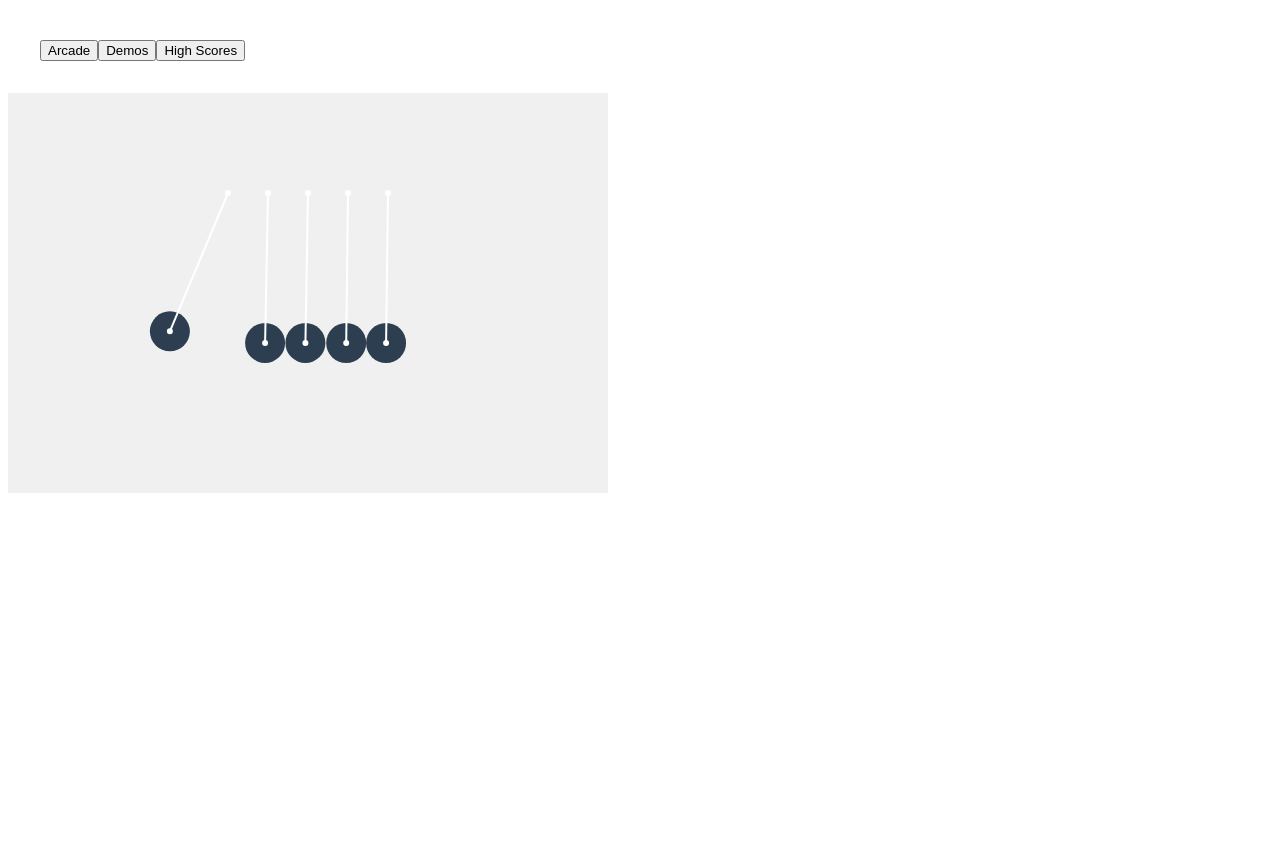
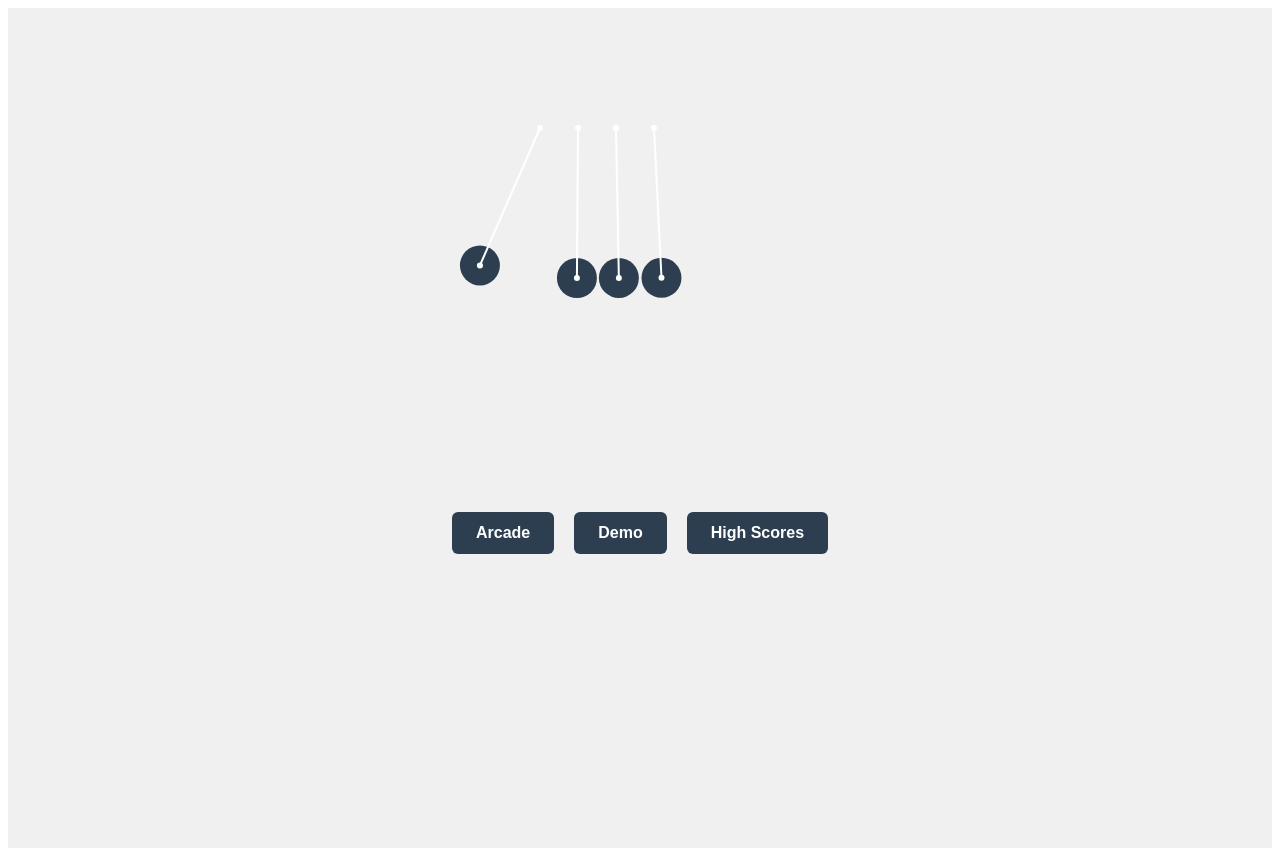
Before and after one commit to rexsheikh/physics-games, a React (Create React App) app in the folder physics-games/: page / in a window 1280 px wide. Before the commit the page ends 800 px from the top, so only its background shows below. Built offline with nearby package versions, Linux system fonts and the light colour scheme.

Commit message:
added styling to the home page, changed newtons cradle to four balls.

```diff
--- a/physics-games/src/components/NewtonsCradle.jsx
+++ b/physics-games/src/components/NewtonsCradle.jsx
@@ -5,7 +5,18 @@ function NewtonsCradle() {
   const sceneRef = useRef(null);
 
   useEffect(() => {
-    const { Engine, Render, Runner, World, Bodies, Constraint, Mouse, MouseConstraint } = Matter;
+    const {
+      Engine,
+      Render,
+      Runner,
+      World,
+      Composite,
+      Bodies,
+      Constraint,
+      Mouse,
+      MouseConstraint,
+      Body
+    } = Matter;
 
     // Create engine and world
     const engine = Engine.create();
@@ -18,54 +29,61 @@ function NewtonsCradle() {
     // Create renderer
     const render = Render.create({
       element: sceneRef.current,
-      engine: engine,
+      engine,
       options: {
         width,
         height,
         wireframes: false,
         background: '#f0f0f0',
+        showVelocity: true,
       },
     });
 
-    // Cradle setup
-    const ballRadius = 20;
-    const cradleX = width / 2;
-    const cradleY = 100;
-    const spacing = ballRadius * 2.0;
-    const count = 5;
+    Render.run(render);
 
-    const balls = [];
+    const runner = Runner.create();
+    Runner.run(runner, engine);
+
+    // Helper function: cradle factory
+    function createCradle(xx, yy, count, radius, length) {
+      const cradle = Composite.create({ label: 'Newtons Cradle' });
+      const separation = radius * 1.9;
 
       for (let i = 0; i < count; i++) {
-      const x = cradleX + (i - (count - 1) / 2) * spacing;
-      const y = cradleY + 150;
+        const x = xx + i * separation;
+        const y = yy + length;
 
-      const ball = Bodies.circle(x, y, ballRadius, {
+        const ball = Bodies.circle(x, y, radius, {
+          inertia: Infinity,
           restitution: 1,
           friction: 0,
           frictionAir: 0,
           slop: 0,
-        inertia: Infinity,
-        render: {
-          fillStyle: '#2c3e50',
-        },
+          render: { fillStyle: '#2c3e50' },
         });
 
         const constraint = Constraint.create({
-        pointA: { x, y: cradleY },
+          pointA: { x, y: yy },
           bodyB: ball,
-        length: 150,
+          length,
           stiffness: 1,
         });
 
-      balls.push(ball);
-      World.add(world, [ball, constraint]);
+        Composite.addBody(cradle, ball);
+        Composite.addConstraint(cradle, constraint);
       }
 
-    // Apply an initial kick to the first ball
-    Matter.Body.setVelocity(balls[0], { x: -5, y: -5 });
+      return cradle;
+    }
 
-    // Add optional mouse control
+    // Create and add cradle to the world
+    const cradle = createCradle(200, 80, 4, 20, 150);
+    Composite.add(world, cradle);
+
+    // Apply initial motion
+    Body.translate(cradle.bodies[0], { x: -100, y: -100 });
+
+    // Mouse control
     const mouse = Mouse.create(render.canvas);
     const mouseConstraint = MouseConstraint.create(engine, {
       mouse,
@@ -74,15 +92,17 @@ function NewtonsCradle() {
         render: { visible: false },
       },
     });
-    World.add(world, mouseConstraint);
+
+    Composite.add(world, mouseConstraint);
     render.mouse = mouse;
 
-    // Run the engine and renderer using Runner (not deprecated)
-    const runner = Runner.create();
-    Runner.run(runner, engine);
-    Render.run(render);
+    // Viewport fit (optional)
+    Render.lookAt(render, {
+      min: { x: 0, y: 0 },
+      max: { x: width, y: height },
+    });
 
-    // Cleanup on unmount
+    // Cleanup
     return () => {
       Render.stop(render);
       Runner.stop(runner);
--- /dev/null
+++ b/physics-games/src/pages/Home.css
@@ -0,0 +1,37 @@
+/* Home.css */
+
+.home-container {
+    background-color: #f0f0f0;
+    min-height: 100vh;
+    display: flex;
+    flex-direction: column;
+    align-items: center;
+    justify-content: flex-start;
+    padding-top: 40px;
+  }
+
+  .cradle-wrapper {
+    margin-bottom: 40px;
+  }
+
+  .button-row {
+    display: flex;
+    gap: 20px;
+    margin-top: 20px;
+  }
+
+  .button-row button {
+    padding: 12px 24px;
+    font-size: 1rem;
+    font-weight: 600;
+    background-color: #2c3e50;
+    color: white;
+    border: none;
+    border-radius: 6px;
+    cursor: pointer;
+    transition: background-color 0.2s ease;
+  }
+
+  .button-row button:hover {
+    background-color: #1a242f;
+  }
--- a/physics-games/src/pages/Home.jsx
+++ b/physics-games/src/pages/Home.jsx
@@ -1,20 +1,21 @@
 import { useNavigate } from 'react-router-dom';
 import NewtonsCradle from '../components/NewtonsCradle';
+import './Home.css';
 
 function Home() {
   const navigate = useNavigate();
 
   return (
-    <>
-      <div style={{ padding: '2rem' }}>
+    <div className="home-container">
+      <div className="cradle-wrapper">
+        <NewtonsCradle />
+      </div>
+      <div className="button-row">
         <button onClick={() => navigate('/arcade')}>Arcade</button>
-        <button onClick={() => navigate('/demo')}>Demos</button>
+        <button onClick={() => navigate('/demo')}>Demo</button>
         <button onClick={() => navigate('/high-scores')}>High Scores</button>
       </div>
-      <div>
-        <NewtonsCradle />
-      </div>
-    </>
+    </div>
   );
 }
 
```
Lines whose indentation alone changed are shown as unchanged.
